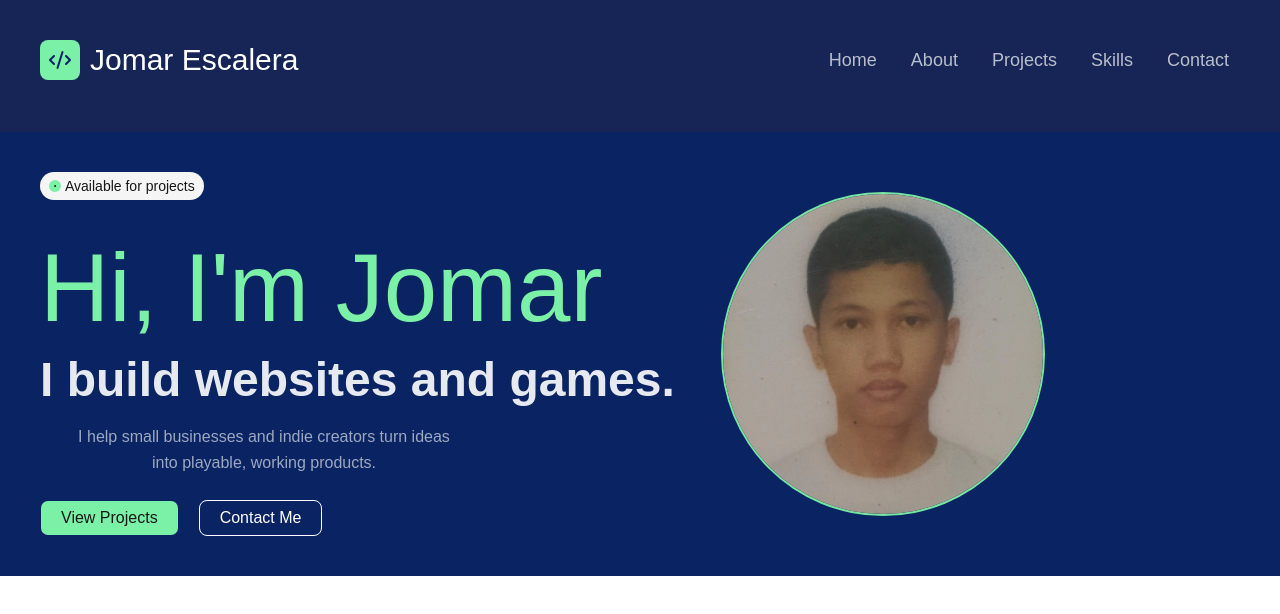
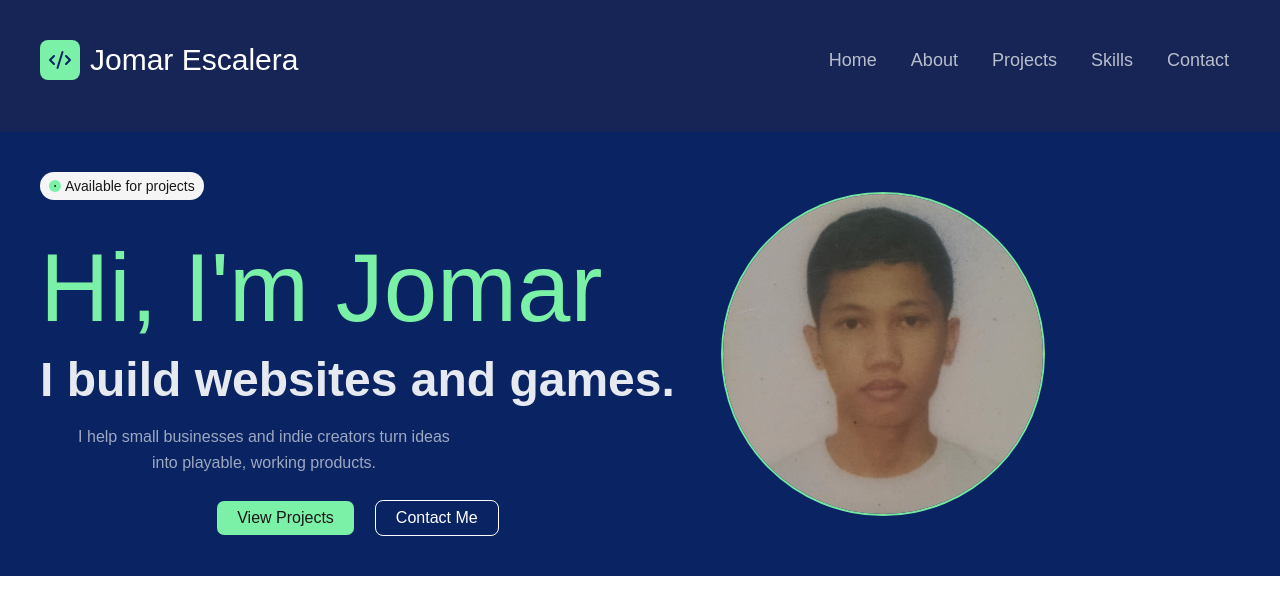
Before and after one commit to nolgia00/my-portfolio, a React (Vite) app: page / in a window 1280 px wide. Shown: the top 614 px of the page. Built offline with nearby package versions, Linux system fonts and the light colour scheme.

Commit message:
fix: hero layout

```diff
--- a/src/pages/Hero.tsx
+++ b/src/pages/Hero.tsx
@@ -16,7 +16,7 @@ export default function Hero() {
 						<Dot className="bg-green-300 rounded-full"></Dot>Available for projects</Badge>
 				</div>
 
-				<div className="text-white flex flex-col items-center lg:items-start gap-4 lg:gap-6">
+				<div className="text-white flex flex-col items-center lg:items-center gap-4 lg:gap-6">
 					<div className="flex flex-col items-center lg:items-start gap-10 lg:gap-5">
 						<h1 className="text-5xl sm:text-6xl lg:text-8xl text-green-300">Hi, I'm Jomar</h1>
 						<h2 className="text-2xl sm:text-3xl lg:text-5xl font-bold text-white/90">I build websites and games.</h2>
```
